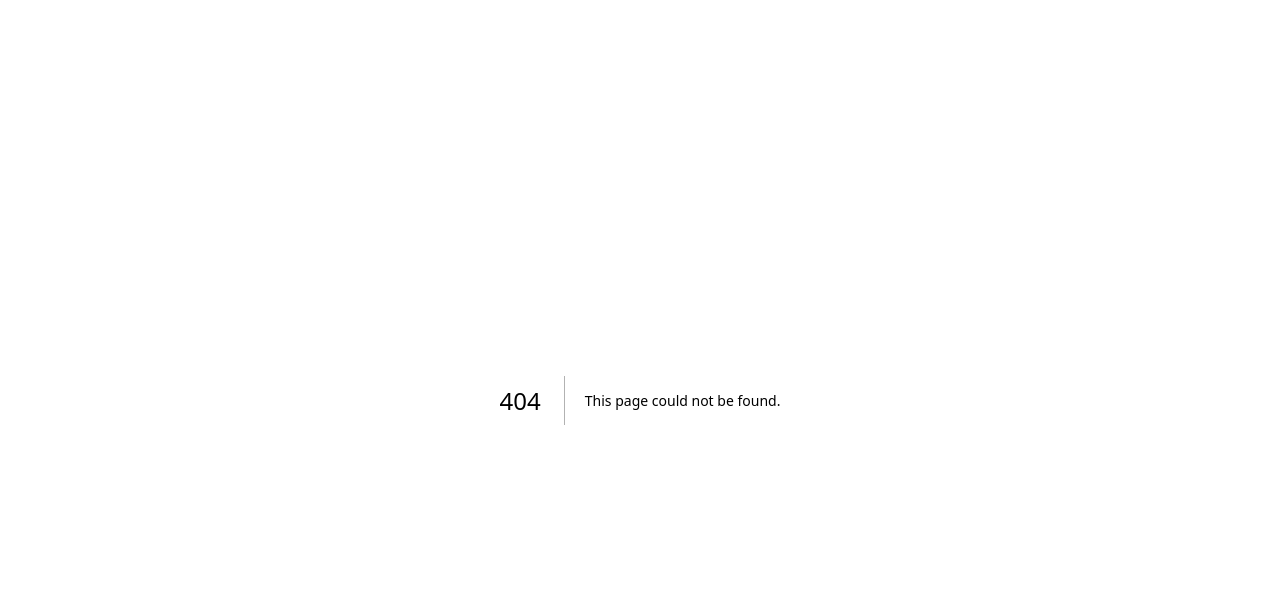
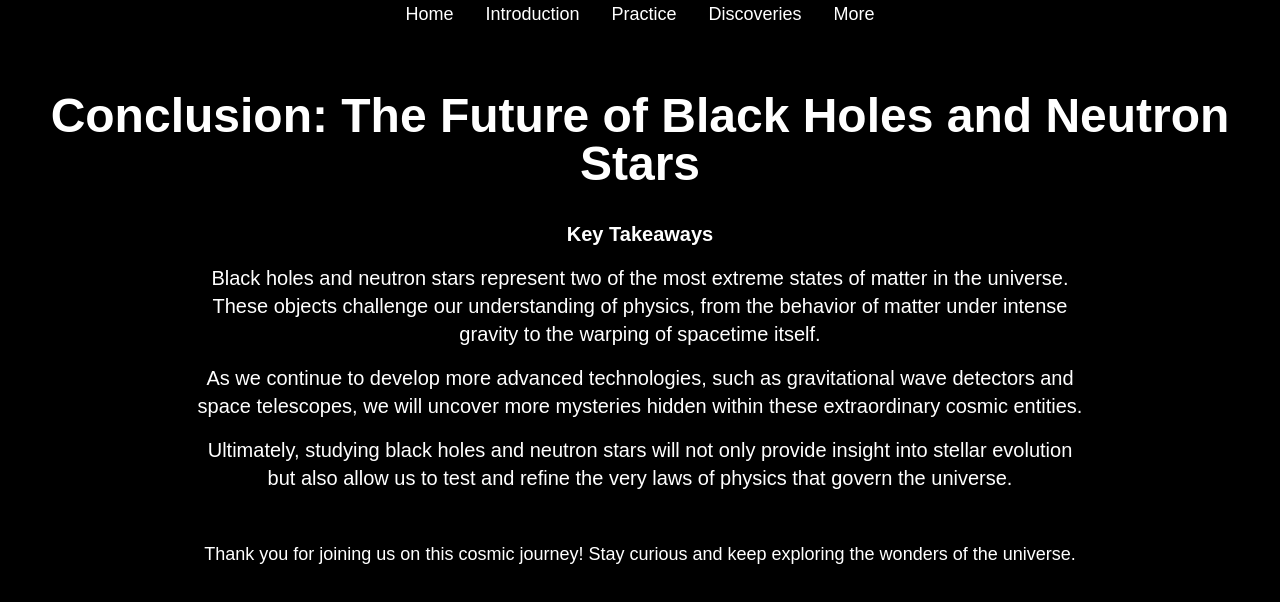
Before and after one commit to SAMUR274/AstronomyProject-BlackHoles-Neutron-Stars-, a Next.js app: page /conclusion in a window 1280 px wide. Before the commit this address had no page. Shown: the top 602 px of the page. Built offline with nearby package versions, Linux system fonts and the light colour scheme.

Commit message:
initial commit

```diff
--- /dev/null
+++ b/app/conclusion/page.tsx
@@ -0,0 +1,42 @@
+// app/conclusion/page.tsx
+"use client";
+import NavBar from '../../src/components/nav-bar';
+
+export default function Conclusion() {
+    return (
+        <main className="min-h-screen bg-black text-white">
+        <NavBar />
+
+        <div className="container mx-auto px-4 py-16">
+            <div className="flex flex-col items-center justify-center text-center">
+            <h1 className="text-3xl md:text-5xl font-bold text-white mb-8">
+                Conclusion: The Future of Black Holes and Neutron Stars
+            </h1>
+
+            <section className="max-w-4xl mx-auto text-lg md:text-xl leading-relaxed">
+                <h2 className="font-semibold mb-4">Key Takeaways</h2>
+                <p>
+                Black holes and neutron stars represent two of the most extreme states of matter in the universe.
+                These objects challenge our understanding of physics, from the behavior of matter under intense gravity
+                to the warping of spacetime itself.
+                </p>
+                <p className="mt-4">
+                As we continue to develop more advanced technologies, such as gravitational wave detectors and space telescopes,
+                we will uncover more mysteries hidden within these extraordinary cosmic entities.
+                </p>
+                <p className="mt-4">
+                Ultimately, studying black holes and neutron stars will not only provide insight into stellar evolution
+                but also allow us to test and refine the very laws of physics that govern the universe.
+                </p>
+            </section>
+
+            <div className="mt-12">
+                <p className="text-lg">
+                Thank you for joining us on this cosmic journey! Stay curious and keep exploring the wonders of the universe.
+                </p>
+            </div>
+            </div>
+        </div>
+        </main>
+    );
+}
--- a/app/page.tsx
+++ b/app/page.tsx
@@ -70,11 +70,11 @@ export default function Home() {
                 <p className="text-sm opacity-90">Explore landmark discoveries from Jocelyn Bell to modern observations</p>
               </Link>
               <Link
-                href="/learn-more"
+                href="/conclusion"
                 className="bg-cyan-900/80 hover:bg-cyan-800 text-white p-8 rounded-lg transition-all transform hover:scale-105 backdrop-blur-sm border border-cyan-700/50"
               >
-                <h2 className="text-2xl font-bold mb-3">Learn More</h2>
-                <p className="text-sm opacity-90">Dive deeper into relativistic physics and quantum mechanics</p>
+                <h2 className="text-2xl font-bold mb-3">Conclusion</h2>
+                <p className="text-sm opacity-90">conclusion</p>
               </Link>
             </div>
 
```
